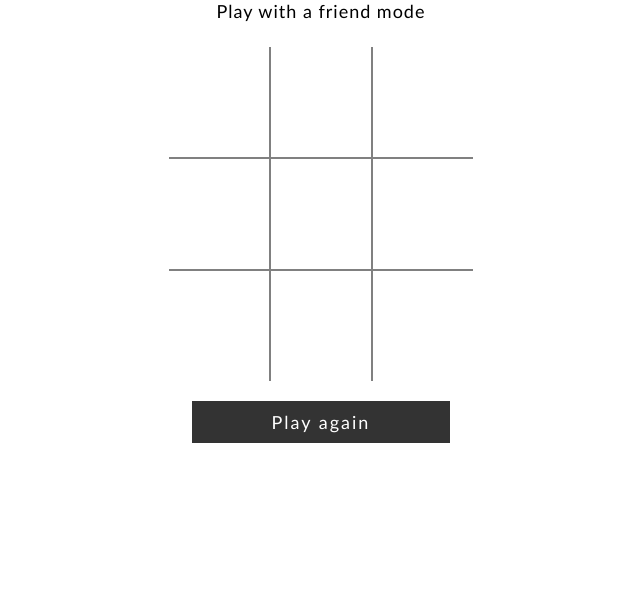
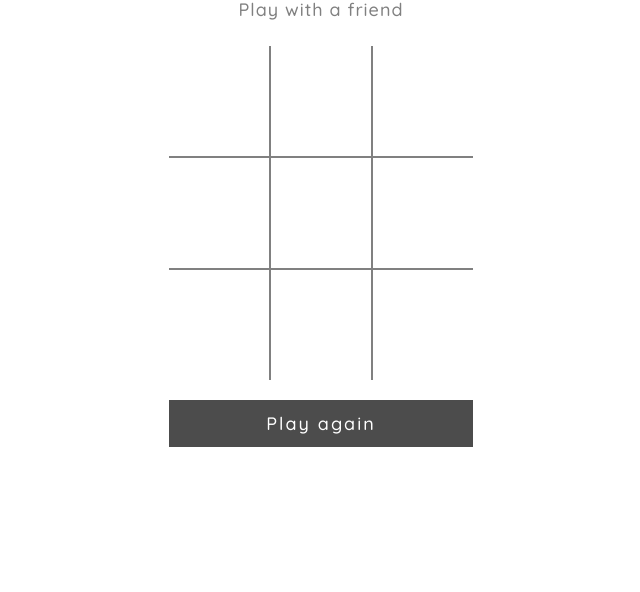
Before and after one commit to mariakaptur/TicTacToe, a plain HTML site: page index.html in a window 1280 px wide. Shown: the part 208-800 px from the top of the page, without its empty margins (319-959 px from the left). Drawn offline with Linux system fonts and the light colour scheme.

Commit message:
New commit

```diff
--- a/index.html
+++ b/index.html
@@ -2,43 +2,50 @@
 <!--[if lt IE 7]>      <html class="no-js lt-ie9 lt-ie8 lt-ie7"> <![endif]-->
 <!--[if IE 7]>         <html class="no-js lt-ie9 lt-ie8"> <![endif]-->
 <!--[if IE 8]>         <html class="no-js lt-ie9"> <![endif]-->
-<!--[if gt IE 8]><!--> <html class="no-js"> <!--<![endif]-->
+<!--[if gt IE 8]><!-->
+<html class="no-js">
+<!--<![endif]-->
+
 <head>
     <meta charset="utf-8">
     <meta http-equiv="X-UA-Compatible" content="IE=edge">
     <title>Tic Tac Toe</title>
     <meta name="description" content="">
     <meta name="viewport" content="width=device-width, initial-scale=1">
+    <link href="https://fonts.googleapis.com/css?family=Quicksand:400,500,700&display=swap" rel="stylesheet">
     <link rel="stylesheet" href="style.css">
 </head>
+
 <body>
     <!--[if lt IE 7]>
             <p class="browsehappy">You are using an <strong>outdated</strong> browser. Please <a href="#">upgrade your browser</a> to improve your experience.</p>
         <![endif]-->
     <div class="container">
         <h1>Tic Tac Toe</h1>
-        <p>Play with a friend mode</p>
-        <table>
+        <span id="turn"></span>
+
+        <table id="cells">
             <tr>
-                <td class="cell" id="c0"></td>
                 <td class="cell" id="c1"></td>
                 <td class="cell" id="c2"></td>
+                <td class="cell" id="c3"></td>
             </tr>
 
             <tr>
-                <td class="cell" id="c3"></td>
                 <td class="cell" id="c4"></td>
                 <td class="cell" id="c5"></td>
+                <td class="cell" id="c6"></td>
             </tr>
 
             <tr>
-                <td class="cell" id="c6"></td>
                 <td class="cell" id="c7"></td>
                 <td class="cell" id="c8"></td>
+                <td class="cell" id="c9"></td>
             </tr>
         </table>
-        <button onClick="startGame()">Play again</button>
+        <button onClick="replay()">Play again</button>
     </div>
     <script src="script.js"></script>
 </body>
+
 </html>
--- a/script.js
+++ b/script.js
@@ -1,60 +1,72 @@
-console.log('js ready')
-let gameBoard;
-const huPlayer = "X";
-const aiPlayer = "O";
-const cells = document.querySelectorAll('.cell');
-const winCombos = [
-    [0, 1, 2],
-    [3, 4, 5],
-    [6, 7, 8],
-    [0, 4, 8],
-    [2, 4, 6],
-    [0, 3, 6],
-    [1, 4, 7],
-    [2, 5, 8]
-];
+function getWinner() {
+    if (c1.innerHTML !== "" && c1.innerHTML === c2.innerHTML && c1.innerHTML === c3.innerHTML)
+        selectWinnerCells(c1, c2, c3);
+    if (c1.innerHTML !== "" && c1.innerHTML === c4.innerHTML && c1.innerHTML === c7.innerHTML)
+        selectWinnerCells(c1, c4, c7);
+    if (c1.innerHTML !== "" && c1.innerHTML === c5.innerHTML && c1.innerHTML === c9.innerHTML)
+        selectWinnerCells(c1, c5, c9);
+    if (c2.innerHTML !== "" && c2.innerHTML === c5.innerHTML && c2.innerHTML === c8.innerHTML)
+        selectWinnerCells(c2, c5, c8);
+    if (c3.innerHTML !== "" && c3.innerHTML === c6.innerHTML && c3.innerHTML === c9.innerHTML)
+        selectWinnerCells(c3, c6, c9);
+    if (c3.innerHTML !== "" && c3.innerHTML === c5.innerHTML && c3.innerHTML === c7.innerHTML)
+        selectWinnerCells(c3, c5, c7);
+    if (c7.innerHTML !== "" && c7.innerHTML === c8.innerHTML && c7.innerHTML === c9.innerHTML)
+        selectWinnerCells(c7, c8, c9);
+}
 
+var cells = document.querySelectorAll('.cell'),
+    X_or_O = 0;
+var turn = document.getElementById("turn");
+turn.innerHTML = 'Play with a friend';
 
-startGame();
+function selectWinnerCells(winCell1, winCell2, winCell3) {
+    winCell1.classList.add("win");
+    winCell2.classList.add("win");
+    winCell3.classList.add("win");
+    turn.innerHTML = winCell1.innerHTML + " player won";
+    turn.style.fontWeight = "bold";
+}
 
-function startGame() {
-    gameBoard = Array.from(Array(9).keys());
+for (var i = 0; i < cells.length; i++) {
+    cells[i].onclick = function () {
+
+        if (this.innerHTML !== "X" && this.innerHTML !== "O") {
+            if (X_or_O % 2 === 0) {
+                this.innerHTML = "X";
+                turn.innerHTML = "Your turn : O";
+                getWinner();
+                X_or_O += 1;
+            } else {
+                this.innerHTML = "O";
+                turn.innerHTML = "Your turn : X";
+                getWinner();
+                X_or_O += 1;
+            }
+        }
+    }
+};
+
+function replay() {
     for (i = 0; i < cells.length; i++) {
         cells[i].innerText = '';
-        cells[i].style.removeProperty('background-color');
-        cells[i].addEventListener('click', turnClick, false);
+        turn.innerHTML = 'Play with a friend';
+        turn.style.fontWeight = "normal";
+        cells[i].classList.remove('win');
     }
 }
 
-function turnClick(square) {
-    turn(square.target.id, huPlayer);
-}
 
-function turn(squareId, player) {
-    gameBoard[squareId] = player;
-    document.getElementById(squareId).innerText = player;
-    let gameWon = checkWin(gameBoard, player);
-    if(gameWon) gameOver(gameWon);
-}
+document.addEventListener("DOMContentLoaded", function (event) {
+    var c1 = document.getElementById('c1');
+    var c2 = document.getElementById('c2');
+    var c3 = document.getElementById('c3');
+    var c4 = document.getElementById('c4');
+    var c5 = document.getElementById('c5');
+    var c6 = document.getElementById('c6');
+    var c7 = document.getElementById('c7');
+    var c8 = document.getElementById('c8');
+    var c9 = document.getElementById('c9');
 
-function checkWin(board, player){
-    let currentPlay = board.reduce((a, e, i) => e === player ? a.concat(i) : a, []);
-    let gameWon = null;
-    for(let [index, win] of winCombos.entries()) {
-        if (win.every(elem => currentPlay.indexOf(elem) > -1)) {
-            gameWon = {index: index, player: player};
-            break;
-        }
-    }
-    return gameWon;
-}
-
-function gameOver(gameWon){
-    for (let index of winCombos[gameWon.index]) {
-        document.getElementById(index).style.backgroundColor =
-        gameWon.player == huPlayer ? "blue" : "red";
-    } console.log('blue')
-    for (let i=0; i < cells.length; i++){
-        cells[i].removeEventListener('click', turnClick, false);
-    }
-}
+    var turn = document.getElementById("turn");
+});
--- a/style.css
+++ b/style.css
@@ -12,13 +12,12 @@ html {
 }
 
 body {
-
     margin: 0 auto;
     display: flex;
     flex-direction: column;
     justify-content: center;
     align-items: center;
-    font-family: 'Gill Sans', 'Gill Sans MT', Calibri, 'Trebuchet MS', sans-serif;
+    font-family: 'Quicksand', sans-serif;
     letter-spacing: 0.1rem;
     font-size: 1.8rem;
     position: absolute;
@@ -33,8 +32,14 @@ body {
     display: flex;
     flex-direction: column;
     justify-content: center;
-    align-items: center;
+    text-align: center;
 }
+
+.container span {
+    color: gray;
+    font-weight: 500;
+}
+
 
 h1 {
     text-align: center;
@@ -45,6 +50,7 @@ td {
     border: 2px solid gray;
     width: 100px;
     height: 100px;
+    font-weight: 700;
     text-align: center;
     vertical-align: middle;
     font-size: 5rem;
@@ -84,19 +90,28 @@ table {
 
 button {
     font-size: 1.8rem;
-    background-color: rgba(0, 0, 0, 0.8);
+    background-color: rgba(0, 0, 0, 0.7);
     color: #fff;
-    font-family: 'Gill Sans', 'Gill Sans MT', Calibri, 'Trebuchet MS', sans-serif;
+    font-family: 'Quicksand', sans-serif;
+    font-weight: 500;
     letter-spacing: 0.2rem;
-    padding: 1rem 8rem;
+    padding: 1.2rem;
     border: none;
     transition: all 0.25s;
 }
 
 button:hover {
-    background-color: rgba(0, 0, 0, 1);
+    background-color: rgba(0, 0, 0, 0.9);
     color: #ccc;
     cursor: pointer;
+    border-radius: 10px;
     transition: all 0.25s;
 
 }
+
+.win {
+    background-color: rgb(65, 199, 65);
+    color: #fff;
+    font-size: 6.5rem;
+    transition: all 0.5s;
+}
```
Lines whose indentation alone changed are shown as unchanged.
